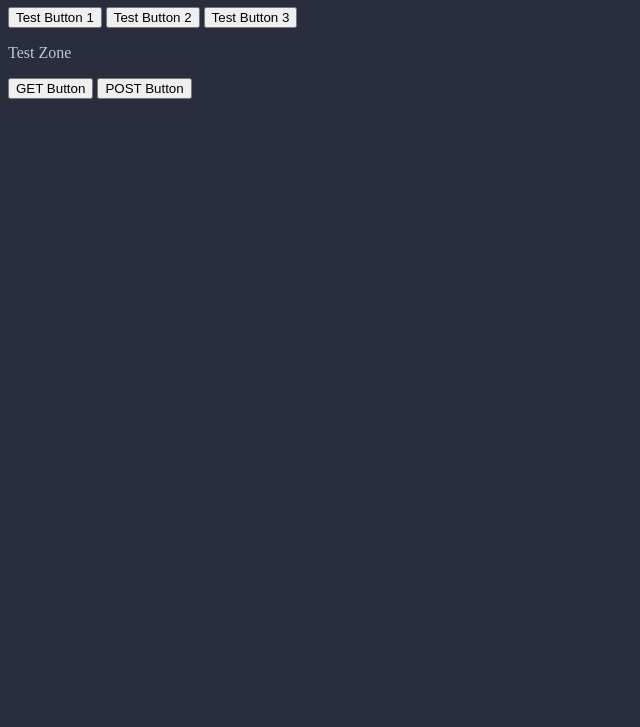
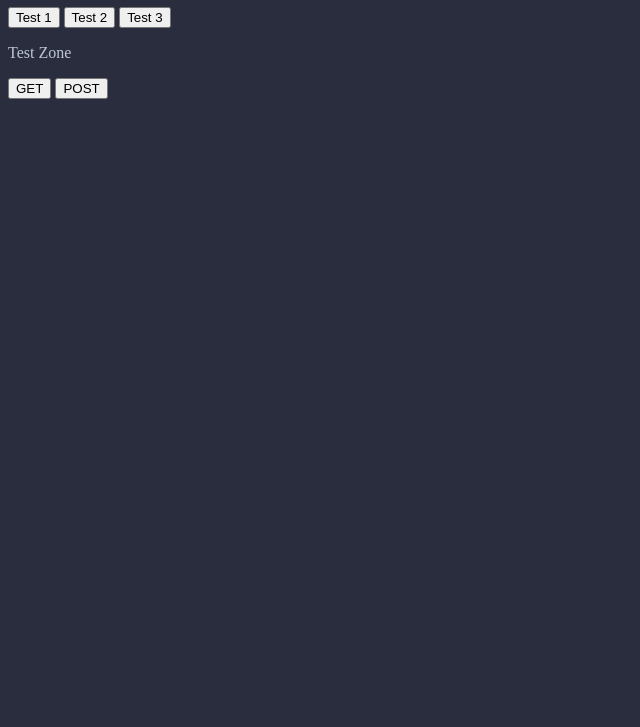
Before and after one commit to mogwaee/CodeSandbox-Static, a website: page index.html in a window 1280 px wide. Shown: the part 73-800 px from the top of the page, without its empty margins (0-640 px from the left). Drawn offline with Linux system fonts and the light colour scheme.

Commit message:
Removed button refs

```diff
--- a/index.html
+++ b/index.html
@@ -12,13 +12,13 @@
       Hello World
     </h1>
 
-    <button id="testBtn1" onclick="testBtn1(1)">Test Button 1</button>
-    <button id="testBtn2">Test Button 2</button>
-    <button id="testBtn3">Test Button 3</button>
+    <button id="testBtn1" onclick="testBtn1(1)">Test 1</button>
+    <button id="testBtn2">Test 2</button>
+    <button id="testBtn3">Test 3</button>
     <p id="testZone">Test Zone</p>
 
-    <button id="getBtn" onclick="fetchGetFunction()">GET Button</button>
-    <button id="postBtn" onclick="fetchPostFunction()">POST Button</button>
+    <button id="getBtn" onclick="fetchGetFunction()">GET</button>
+    <button id="postBtn" onclick="fetchPostFunction()">POST</button>
 
     <script src="js/main.js"></script>
     <script src="js/fetch.js"></script>
```
